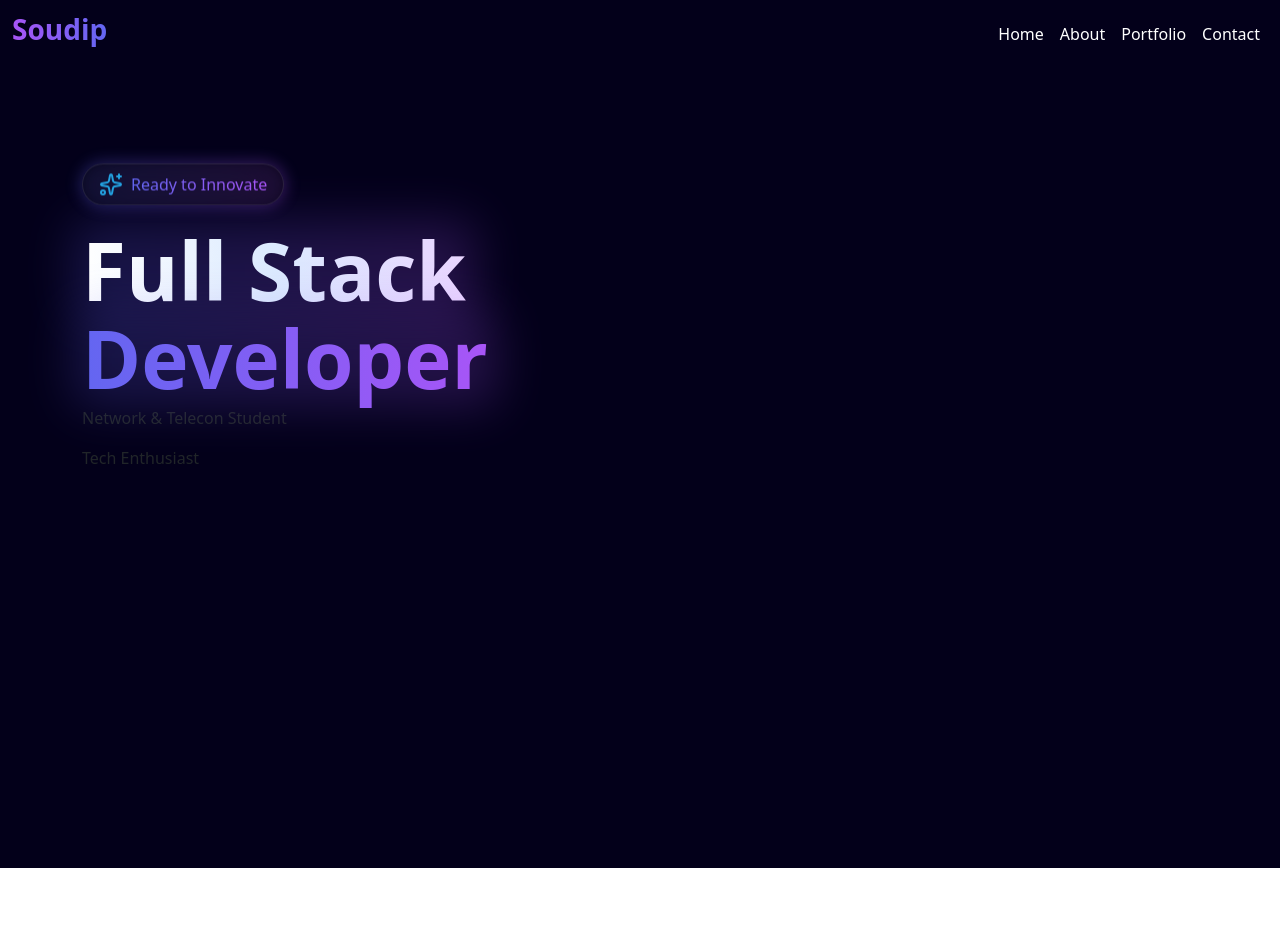
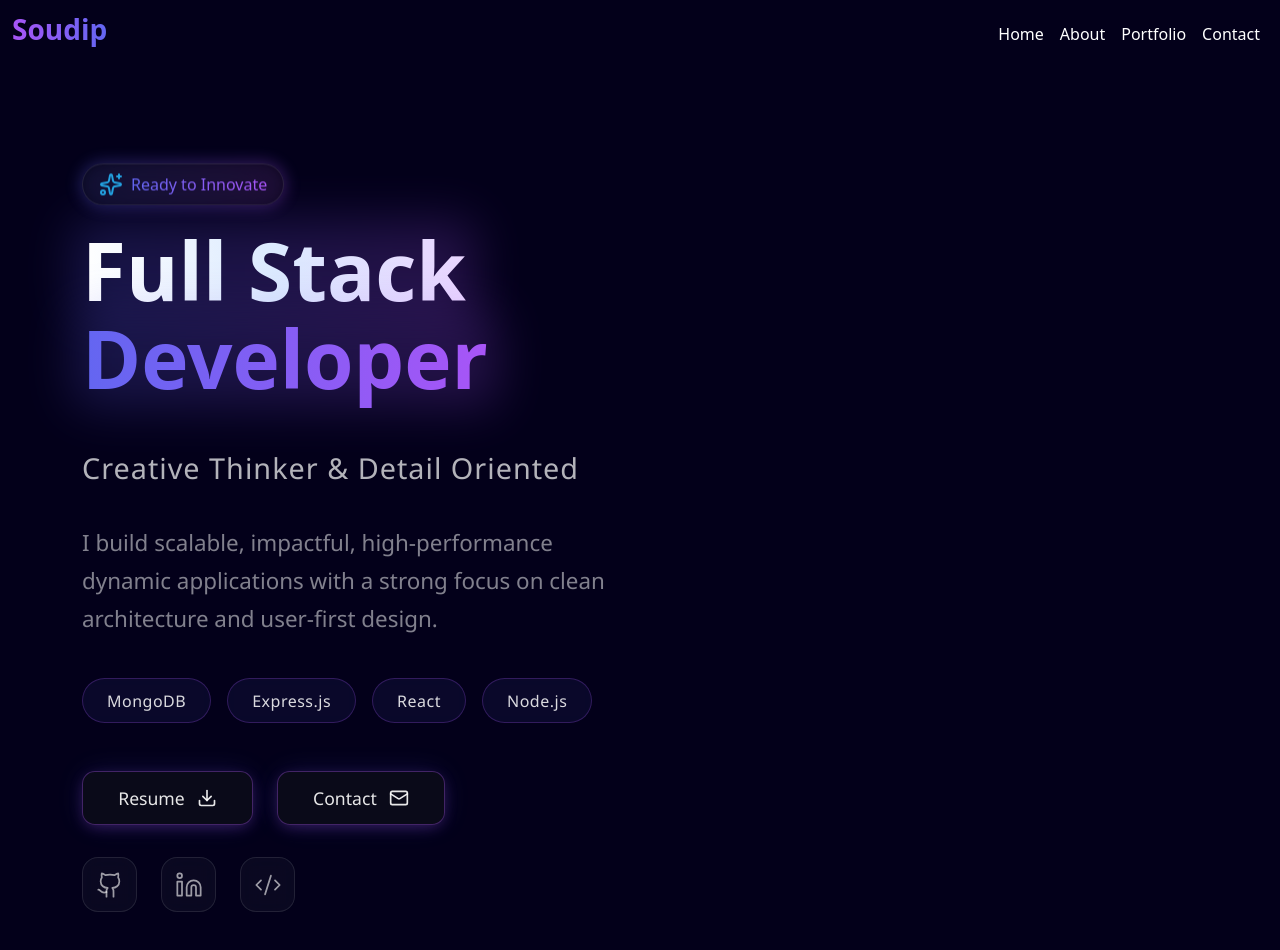
Before and after one commit to Soudip-Panja/Soudip-Portfolio, a React (Vite) app: page / in a window 1280 px wide. Shown: the top 950 px of the page. Before the commit the page ends 868 px from the top, so only its background shows below. Built offline with nearby package versions, Linux system fonts and the light colour scheme.

Commit message:
feat: Contact buttons , social links added.

```diff
--- a/src/App.jsx
+++ b/src/App.jsx
@@ -1,8 +1,72 @@
+import { useState, useEffect } from "react";
 import Navbar from "./components/Navbar";
+import { Link } from "react-router-dom";
 import "./Styles.css";
-import { Sparkles } from "lucide-react";
+import {
+  Sparkles,
+  Download,
+  Mail,
+  Github,
+  Linkedin,
+  CodeXml,
+} from "lucide-react";
+
+const Typewriter = ({ words, wait = 3000 }) => {
+  const [index, setIndex] = useState(0);
+  const [subIndex, setSubIndex] = useState(0);
+  const [reverse, setReverse] = useState(false);
+  const [blink, setBlink] = useState(true);
+
+  useEffect(() => {
+    const timeout2 = setTimeout(() => {
+      setBlink((prev) => !prev);
+    }, 500);
+    return () => clearTimeout(timeout2);
+  }, [blink]);
+
+  useEffect(() => {
+    if (index >= words.length) {
+      setIndex(0);
+      return;
+    }
+
+    const typeSpeed = 150;
+    const deleteSpeed = 75;
+    const pauseTime = wait;
+
+    if (subIndex === words[index].length + 1 && !reverse) {
+      setTimeout(() => setReverse(true), pauseTime);
+      return;
+    }
+
+    if (subIndex === 0 && reverse) {
+      setReverse(false);
+      setIndex((prev) => (prev + 1) % words.length);
+      return;
+    }
+
+    const timeout = setTimeout(
+      () => {
+        setSubIndex((prev) => prev + (reverse ? -1 : 1));
+      },
+      reverse ? deleteSpeed : typeSpeed
+    );
+
+    return () => clearTimeout(timeout);
+  }, [subIndex, index, reverse, words, wait]);
+
+  return (
+    <p className="dynamic-text">
+      {`${words[index].substring(0, subIndex)}`}
+      <span className="typing-cursor"></span>
+    </p>
+  );
+};
 
 function App() {
+  // Define your tech stack here
+  const techStack = ["MongoDB", "Express.js", "React", "Node.js"];
+
   return (
     <>
       <Navbar />
@@ -12,7 +76,6 @@ function App() {
         <div className="container py-5">
           <div className="row">
             <div className="col-md-8 mt-5">
-
               {/* Badge Animation */}
               <div className="animate-float">
                 <div className="badge-glow"></div>
@@ -22,10 +85,10 @@ function App() {
                 </div>
               </div>
 
-              {/* NEW TEXT DESIGN */}
+              {/* TEXT DESIGN */}
               <div className="mt-4">
                 <h1 className="display-1 fw-bold lh-1">
-                  {/* Line 1: Full Stack (White/Light Gradient) */}
+                  {/* Line 1: Full Stack */}
                   <span className="title-block">
                     <span className="text-glow"></span>
                     <span className="gradient-text-light">Full Stack</span>
@@ -33,16 +96,81 @@ function App() {
 
                   <br />
 
-                  {/* Line 2: Developer (Purple Gradient) */}
+                  {/* Line 2: Developer */}
                   <span className="title-block mt-2">
                     <span className="text-glow"></span>
                     <span className="gradient-text2">Developer</span>
                   </span>
                 </h1>
-                <p>Network & Telecon Student</p>
-                <p>Tech Enthusiast</p>
+
+                {/* ANIMATED TYPEWRITER SECTION */}
+                <div className="mt-5">
+                  <Typewriter
+                    words={[
+                      "Creative Thinker & Detail Oriented",
+                      "Tech Enthusiast",
+                      "Problem Solver",
+                    ]}
+                    wait={2000}
+                  />
+                </div>
+
+                <div className="row">
+                  <div className="col-9">
+                    <p className="hero-description">
+                      I build scalable, impactful, high-performance dynamic
+                      applications with a strong focus on clean architecture and
+                      user-first design.
+                    </p>
+                  </div>
+                </div>
+
+                <div className="tech-stack-container mt-4">
+                  {techStack.map((tech, index) => (
+                    <div key={index} className="tech-button">
+                      {tech}
+                    </div>
+                  ))}
+                </div>
+
+                {/* CTA BUTTONS SECTION - UPDATED */}
+                <div className="cta-container mt-5">
+                  <a href="#" className="cta-button">
+                    Resume <Download size={20} />
+                  </a>
+                  <a href="mailto:your@email.com" className="cta-button">
+                    Contact <Mail size={20} />
+                  </a>
+                </div>
+
+                {/* Social Links - NEW DESIGN */}
+                <div className="social-links-container">
+                  <a
+                    href="https://github.com/Soudip-Panja"
+                    target="_blank"
+                    rel="noreferrer"
+                    className="social-btn"
+                  >
+                    <Github size={28} strokeWidth={1.5} />
+                  </a>
+                  <a
+                    href="https://www.linkedin.com/in/soudip-panja/"
+                    target="_blank"
+                    rel="noreferrer"
+                    className="social-btn"
+                  >
+                    <Linkedin size={28} strokeWidth={1.5} />
+                  </a>
+                  <a
+                    href="https://leetcode.com/u/soudip03panja/"
+                    target="_blank"
+                    rel="noreferrer"
+                    className="social-btn"
+                  >
+                    <CodeXml size={28} strokeWidth={1.5} />
+                  </a>
+                </div>
               </div>
-
             </div>
           </div>
         </div>
--- a/src/Styles.css
+++ b/src/Styles.css
@@ -24,7 +24,7 @@
   -webkit-text-fill-color: transparent;
 }
 
-/* Badge Part */
+/* Badge Part -> Home Page */
 @keyframes float {
   0%,
   100% {
@@ -81,7 +81,7 @@
   color: transparent;
 }
 
-/* Title Part */
+/* Title Part -> Home Page */
 .title-block {
   position: relative;
   display: inline-block;
@@ -111,3 +111,209 @@
 .gradient-text2 {
   position: relative;
 }
+
+/* Typing Text -> Home Page */
+.typing-cursor {
+  display: inline-block;
+  width: 4px;
+  height: 1em;
+  background-color: #a855f7;
+  margin-left: 6px;
+  vertical-align: -4px;
+  animation: blink 0.8s step-end infinite;
+}
+
+@keyframes blink {
+  0%,
+  100% {
+    opacity: 1;
+  }
+  50% {
+    opacity: 0;
+  }
+}
+
+.dynamic-text {
+  font-family: "Segoe UI", Roboto, Helvetica, Arial, sans-serif;
+  font-size: 1.8rem;
+  color: rgba(255, 255, 255, 0.7);
+  font-weight: 300;
+  letter-spacing: 1px;
+  min-height: 1.6em;
+  margin-top: 1rem;
+}
+
+/* Description Text -> Home Page */
+.hero-description {
+  font-family: "Segoe UI", Roboto, Helvetica, Arial, sans-serif;
+  font-size: 1.4rem;
+  font-weight: 250;
+  line-height: 1.7;
+  color: rgba(255, 255, 255, 0.5);
+  max-width: 600px;
+  margin-top: 1rem;
+}
+
+/* Tech Stack Buttons -> Home Page */
+.tech-stack-container {
+  display: flex;
+  flex-wrap: wrap;
+  gap: 1rem;
+}
+
+.tech-button {
+  display: inline-block;
+  padding: 0.6rem 1.5rem;
+  border-radius: 9999px;
+  border: 1px solid rgba(168, 85, 247, 0.25);
+  background-color: rgba(99, 102, 241, 0.08);
+  color: rgba(255, 255, 255, 0.85);
+  font-family: "Segoe UI", Roboto, Helvetica, Arial, sans-serif;
+  font-size: 1rem;
+  font-weight: 500;
+  letter-spacing: 0.5px;
+  backdrop-filter: blur(8px);
+  transition: all 0.3s ease;
+  cursor: default;
+}
+
+.tech-button:hover {
+  border-color: rgba(168, 85, 247, 0.5);
+  background-color: rgba(99, 102, 241, 0.15);
+  color: #ffffff;
+  box-shadow: 0 0 15px rgba(168, 85, 247, 0.2);
+  transform: translateY(-2px);
+}
+
+/* Contact and Resume Button -> Home Page */
+.cta-container {
+  display: flex;
+  gap: 1.5rem;
+  flex-wrap: wrap;
+  margin-top: 3rem;
+}
+
+.cta-button {
+  display: flex;
+  align-items: center;
+  justify-content: center;
+  gap: 0.75rem;
+
+  padding: 0.8rem 2.2rem;
+  border-radius: 0.8rem;
+
+  background: rgba(13, 13, 25, 0.8);
+
+  border: 1px solid rgba(168, 85, 247, 0.35);
+
+  box-shadow: 0 4px 15px -3px rgba(168, 85, 247, 0.3),
+    0 0 30px -5px rgba(99, 102, 241, 0.2);
+
+  color: rgba(255, 255, 255, 0.9);
+  font-family: "Segoe UI", Roboto, Helvetica, Arial, sans-serif;
+  font-weight: 500;
+  font-size: 1.1rem;
+  text-decoration: none;
+
+  backdrop-filter: blur(12px);
+  transition: all 0.3s cubic-bezier(0.4, 0, 0.2, 1);
+  position: relative;
+  z-index: 1;
+  overflow: hidden;
+}
+
+.cta-button:hover {
+  box-shadow: 0 6px 20px -2px rgba(168, 85, 247, 0.6),
+    0 0 35px -5px rgba(168, 85, 247, 0.4);
+
+  border-color: rgba(168, 85, 247, 0.8);
+  transform: translateY(-4px);
+  color: white;
+}
+
+.cta-button::before {
+  content: "";
+  position: absolute;
+  top: 0;
+  left: -100%;
+  width: 100%;
+  height: 100%;
+  background: linear-gradient(
+    90deg,
+    transparent,
+    rgba(255, 255, 255, 0.1),
+    transparent
+  );
+  transition: left 0.5s;
+  z-index: -1;
+}
+
+.cta-button:hover::before {
+  left: 100%;
+}
+
+
+/* Social Links Container -> Home Page */
+.social-links-container {
+  display: flex;
+  gap: 1.5rem; /* Matches your CTA gap */
+  margin-top: 2rem;
+  align-items: center;
+}
+
+/* Individual Social Button Design */
+.social-btn {
+  display: flex;
+  align-items: center;
+  justify-content: center;
+
+  width: 55px;  /* Fixed square size */
+  height: 55px;
+  border-radius: 16px; /* Soft rounded corners like the image */
+
+  background: rgba(255, 255, 255, 0.03); /* Very transparent fill */
+  border: 1px solid rgba(255, 255, 255, 0.1); /* Subtle border */
+
+  color: rgba(255, 255, 255, 0.6); /* Default icon color */
+  backdrop-filter: blur(10px);
+
+  transition: all 0.4s cubic-bezier(0.4, 0, 0.2, 1);
+  text-decoration: none;
+  position: relative;
+  overflow: hidden;
+}
+
+/* Hover Effects (The Glow) */
+.social-btn:hover {
+  border-color: rgba(168, 85, 247, 0.6); /* Purple border on hover */
+  background: rgba(168, 85, 247, 0.1);   /* Slight purple tint */
+  color: white;
+
+  transform: translateY(-5px); /* Floats up */
+
+  /* The glow effect seen in your image */
+  box-shadow:
+    0 0 20px rgba(168, 85, 247, 0.4),
+    inset 0 0 10px rgba(168, 85, 247, 0.2);
+}
+
+
+.social-btn::before {
+  content: "";
+  position: absolute;
+  top: 0;
+  left: -100%;
+  width: 100%;
+  height: 100%;
+  background: linear-gradient(
+    90deg,
+    transparent,
+    rgba(255, 255, 255, 0.2),
+    transparent
+  );
+  transition: left 0.5s;
+}
+
+.social-btn:hover::before {
+  left: 100%;
+}
```
